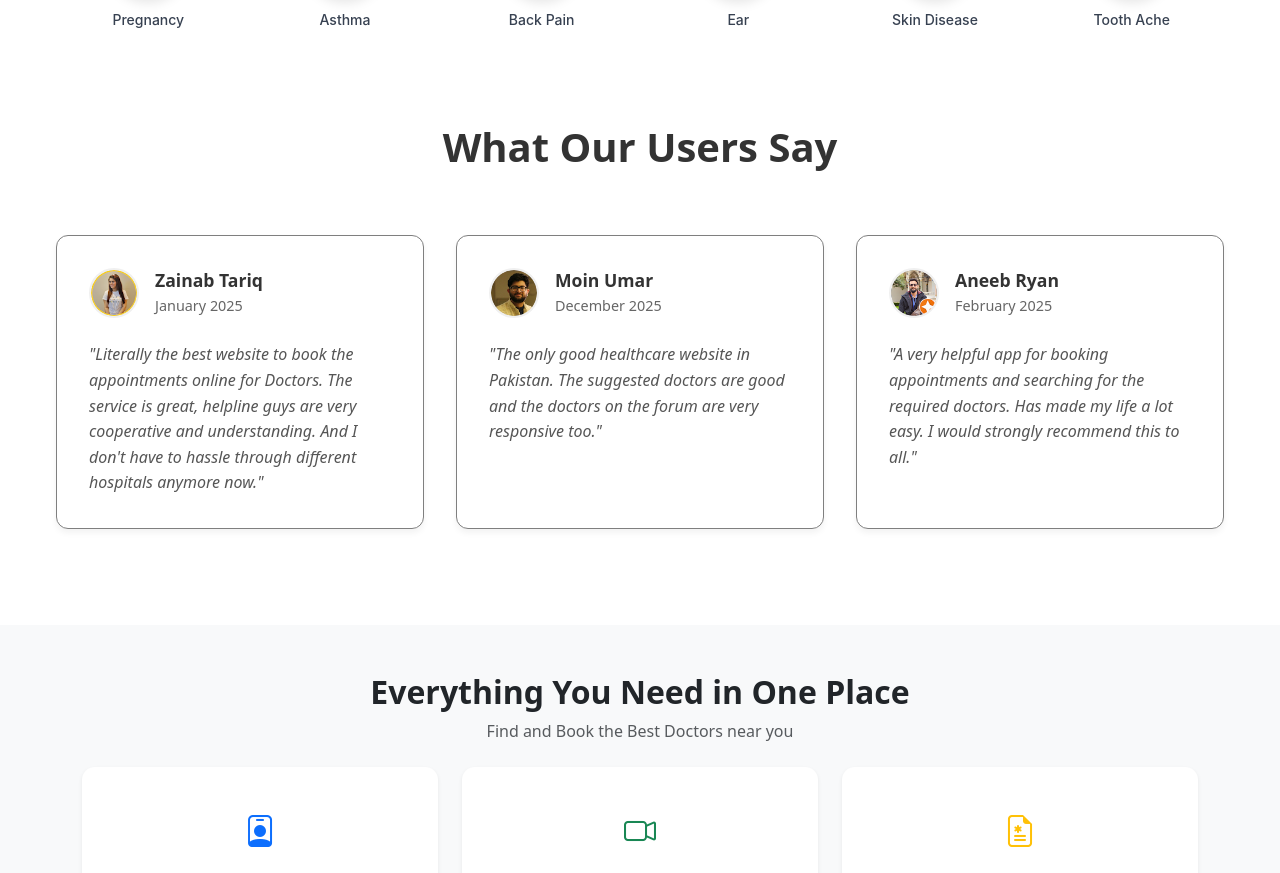
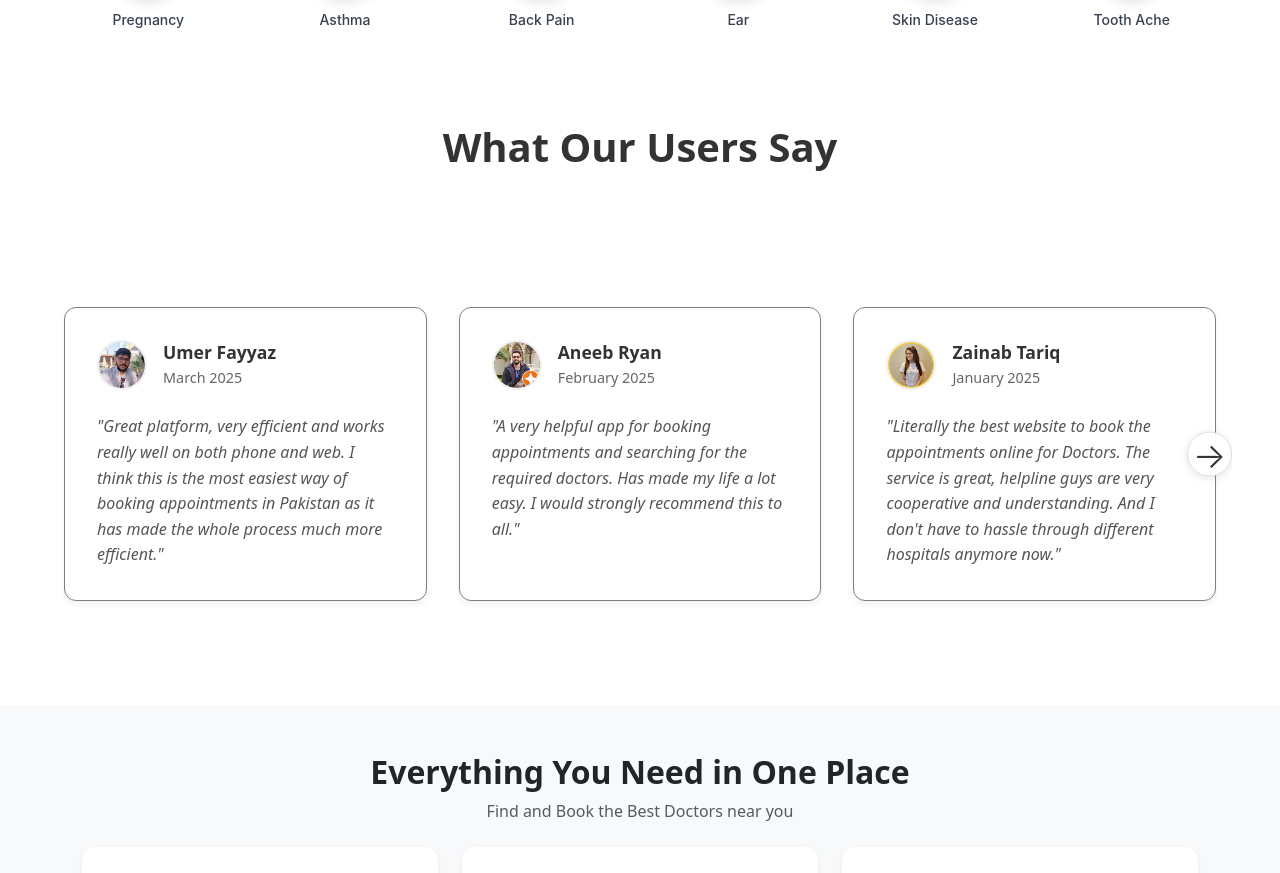
Before and after one commit to KaranTejwani/Healr, a React (Vite) app: page / in a window 1280 px wide. Shown: the part 2065-2938 px from the top of the page. Built offline with nearby package versions, Linux system fonts and the light colour scheme.

Commit message:
Add Horizontal Scroll Functionality in user testimonials/reviews

```diff
--- a/src/components/Testemonial.css
+++ b/src/components/Testemonial.css
@@ -6,6 +6,7 @@
   padding: 0 1rem;
   margin-bottom: 3rem;
   padding-bottom: 3rem;
+  position: relative;
 }
 
 .testimonials-header {
@@ -29,17 +30,38 @@
   line-height: 1.6;
 }
 
+.testimonial-wrapper {
+  position: relative;
+  overflow: hidden;
+  padding: 0.5rem;
+  margin: -0.5rem;
+}
+
 .testimonial-cards {
-  display: grid;
-  grid-template-columns: repeat(auto-fit, minmax(350px, 1fr));
+  display: flex;
   gap: 2rem;
   margin-top: 4rem;
+  overflow-x: auto;
+  scroll-behavior: smooth;
+  cursor: grab;
+  padding: 0.5rem;
+  -webkit-overflow-scrolling: touch;
+  scrollbar-width: none; /* Firefox */
+  -ms-overflow-style: none; /* IE and Edge */
+}
+
+.testimonial-cards::-webkit-scrollbar {
+  display: none; /* Chrome, Safari, Opera */
+}
+
+.testimonial-cards:active {
+  cursor: grabbing;
 }
 
 .testimonial-card {
   background: white;
-  height: auto;
-
+  flex: 0 0 calc(33.333% - 1.33rem); /* Subtracting the gap */
+  min-width: 350px;
   border: 1px solid #7f7f7f;
   border-radius: 12px;
   padding: 2rem;
@@ -103,6 +125,56 @@
   border-radius: 12px;
 }
 
+/* Subtle Arrow Indicators */
+.scroll-arrow {
+  position: absolute;
+  top: calc(50% + 2rem);
+  transform: translateY(-50%);
+  width: 45px;
+  height: 45px;
+  border-radius: 50%;
+  background-color: rgba(255, 255, 255, 0.95);
+  border: 1px solid #ddd;
+  display: flex;
+  align-items: center;
+  justify-content: center;
+  cursor: pointer;
+  transition: all 0.3s ease;
+  z-index: 2;
+  font-size: 35px;
+  font-weight: 300;
+  line-height: 1;
+  padding: 0;
+  margin: 0;
+  color: #333;
+  opacity: 1;
+  box-shadow: 0 2px 8px rgba(0, 0, 0, 0.1);
+  display: flex;
+  align-items: center;
+  justify-content: center;
+  text-align: center;
+}
+
+/* Remove the hover show/hide */
+.testimonials-container:hover .scroll-arrow {
+  opacity: 1;
+}
+
+.scroll-arrow:hover {
+  background-color: #f43500;
+  border-color: #f43500;
+  color: white;
+  box-shadow: 0 4px 12px rgba(244, 53, 0, 0.2);
+}
+
+.scroll-arrow.left {
+  left: 0px;
+}
+
+.scroll-arrow.right {
+  right: 0px;
+}
+
 /* Responsive Design */
 @media (max-width: 768px) {
   .testimonials-container {
@@ -118,12 +190,9 @@
     font-size: 1rem;
   }
 
-  .testimonial-cards {
-    grid-template-columns: 1fr;
-    gap: 1.5rem;
-  }
-
   .testimonial-card {
+    flex: 0 0 calc(100% - 2rem);
+    min-width: 280px;
     padding: 1.5rem;
   }
 
@@ -133,6 +202,10 @@
 
   .review-text {
     font-size: 0.95rem;
+  }
+
+  .scroll-arrow {
+    display: none;
   }
 }
 
--- a/src/components/Testimonials.jsx
+++ b/src/components/Testimonials.jsx
@@ -4,7 +4,7 @@ import AneebRyanImg from "../assets/reviews/aneeb-ryan.png";
 import ZainabTariqImg from "../assets/reviews/zainab-tariq.png";
 import MoinUmarImg from "../assets/reviews/moin-umar.png";
 import RiffatAfzaalImg from "../assets/reviews/riffat-afzaal.png";
-import React from "react";
+import React, { useRef, useState, useEffect } from "react";
 import "./Testemonial.css";
 
 // Import your images here
@@ -46,9 +46,62 @@ const reviews = [
     date: "November 2025",
   },
 ];
-const shuffledReviews = [...reviews].sort(() => 0.5 - Math.random());
-const selectedReviews = shuffledReviews.slice(0, 3);
+
 const Testimonials = () => {
+  const scrollRef = useRef(null);
+  const [isDragging, setIsDragging] = useState(false);
+  const [startX, setStartX] = useState(0);
+  const [scrollLeft, setScrollLeft] = useState(0);
+  const [showLeftArrow, setShowLeftArrow] = useState(false);
+  const [showRightArrow, setShowRightArrow] = useState(true);
+
+  const handleScroll = () => {
+    if (scrollRef.current) {
+      const { scrollLeft, scrollWidth, clientWidth } = scrollRef.current;
+      setShowLeftArrow(scrollLeft > 0);
+      setShowRightArrow(scrollLeft < scrollWidth - clientWidth - 10); // -10 for buffer
+    }
+  };
+
+  useEffect(() => {
+    const scrollElement = scrollRef.current;
+    if (scrollElement) {
+      scrollElement.addEventListener('scroll', handleScroll);
+      // Check initial scroll position
+      handleScroll();
+      return () => scrollElement.removeEventListener('scroll', handleScroll);
+    }
+  }, []);
+
+  const handleMouseDown = (e) => {
+    setIsDragging(true);
+    setStartX(e.pageX - scrollRef.current.offsetLeft);
+    setScrollLeft(scrollRef.current.scrollLeft);
+  };
+
+  const handleMouseUp = () => {
+    setIsDragging(false);
+  };
+
+  const handleMouseMove = (e) => {
+    if (!isDragging) return;
+    e.preventDefault();
+    const x = e.pageX - scrollRef.current.offsetLeft;
+    const walk = (x - startX) * 2;
+    scrollRef.current.scrollLeft = scrollLeft - walk;
+  };
+
+  const scrollTo = (direction) => {
+    if (scrollRef.current) {
+      const { clientWidth } = scrollRef.current;
+      const scrollAmount = clientWidth / 3; // Scroll by one card width
+      scrollRef.current.scrollBy({
+        left: direction === 'right' ? scrollAmount : -scrollAmount,
+        behavior: 'smooth'
+      });
+    }
+  };
+
   return (
     <div className="testimonials-container">
       <div className="testimonials-header">
@@ -59,9 +112,27 @@ const Testimonials = () => {
         </p> */}
       </div>
 
-      <div className="testimonial-cards">
-        {selectedReviews.length > 0 ? (
-          selectedReviews.map((review, index) => (
+      <div className="testimonial-wrapper">
+        {showLeftArrow && (
+          <button className="scroll-arrow left" onClick={() => scrollTo('left')}>
+            ←
+          </button>
+        )}
+        {showRightArrow && (
+          <button className="scroll-arrow right" onClick={() => scrollTo('right')}>
+            →
+          </button>
+        )}
+
+        <div
+          className="testimonial-cards"
+          ref={scrollRef}
+          onMouseDown={handleMouseDown}
+          onMouseUp={handleMouseUp}
+          onMouseLeave={handleMouseUp}
+          onMouseMove={handleMouseMove}
+        >
+          {reviews.map((review, index) => (
             <div key={index} className="testimonial-card">
               <div className="user-info">
                 <img
@@ -76,12 +147,8 @@ const Testimonials = () => {
               </div>
               <p className="review-text">"{review.text}"</p>
             </div>
-          ))
-        ) : (
-          <p className="no-reviews">
-            No feedback yet. Be the first to share your experience!
-          </p>
-        )}
+          ))}
+        </div>
       </div>
     </div>
   );
```
